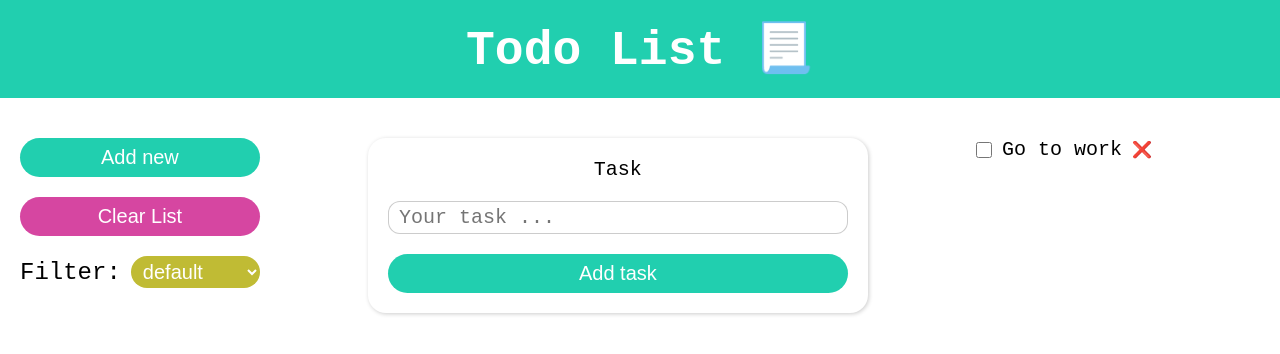
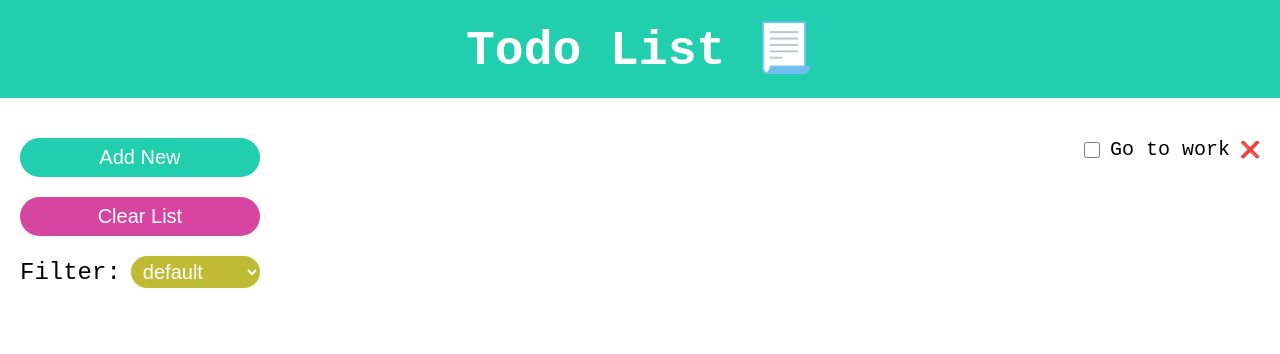
Before and after one commit to nomaan-07/React-todo-list, a React (Create React App) app: page / in a window 1280 px wide. Shown: the top 354 px of the page. Built offline with nearby package versions, Linux system fonts and the light colour scheme.

Commit message:
Feat: Handle Open form

```diff
--- a/src/components/Button.js
+++ b/src/components/Button.js
@@ -1,3 +1,7 @@
-export default function Button({ bgColorClass, children }) {
-  return <button className={`btn ${bgColorClass}`}>{children}</button>;
+export default function Button({ bgColorClass, onClick, children }) {
+  return (
+    <button onClick={onClick} className={`btn ${bgColorClass}`}>
+      {children}
+    </button>
+  );
 }
--- a/src/components/Buttons.js
+++ b/src/components/Buttons.js
@@ -1,10 +1,15 @@
 import Button from './Button';
 import FilterSelect from './FilterSelect';
 
-export default function Buttons() {
+export default function Buttons({ onToggleForm, isFormOpen }) {
   return (
     <div className="buttons">
-      <Button bgColorClass="green">Add new</Button>
+      <Button
+        bgColorClass={isFormOpen ? 'pink' : 'green'}
+        onClick={onToggleForm}
+      >
+        {isFormOpen ? 'Close Form' : 'Add New'}
+      </Button>
       <Button bgColorClass="pink">Clear List</Button>
       <FilterSelect />
     </div>
--- a/src/components/Main.js
+++ b/src/components/Main.js
@@ -1,14 +1,20 @@
+import { useState } from 'react';
 import Buttons from './Buttons';
 import Form from './Form';
 import TodoList from './TodoList';
+
 export default function Main() {
+  const [isFormOpen, setIsFormOpen] = useState(false);
+
+  function handleToggleForm() {
+    setIsFormOpen(!isFormOpen);
+  }
+
   return (
     <main>
-      <Buttons />
-      <Form />
+      <Buttons onToggleForm={handleToggleForm} isFormOpen={isFormOpen} />
+      {isFormOpen && <Form />}
       <TodoList />
-
-      <div></div>
     </main>
   );
 }
--- a/src/index.css
+++ b/src/index.css
@@ -35,6 +35,7 @@ main {
   justify-content: space-between;
   flex-wrap: wrap;
   margin: 4rem 2rem;
+  gap: 4rem;
 }
 
 .buttons {
```
